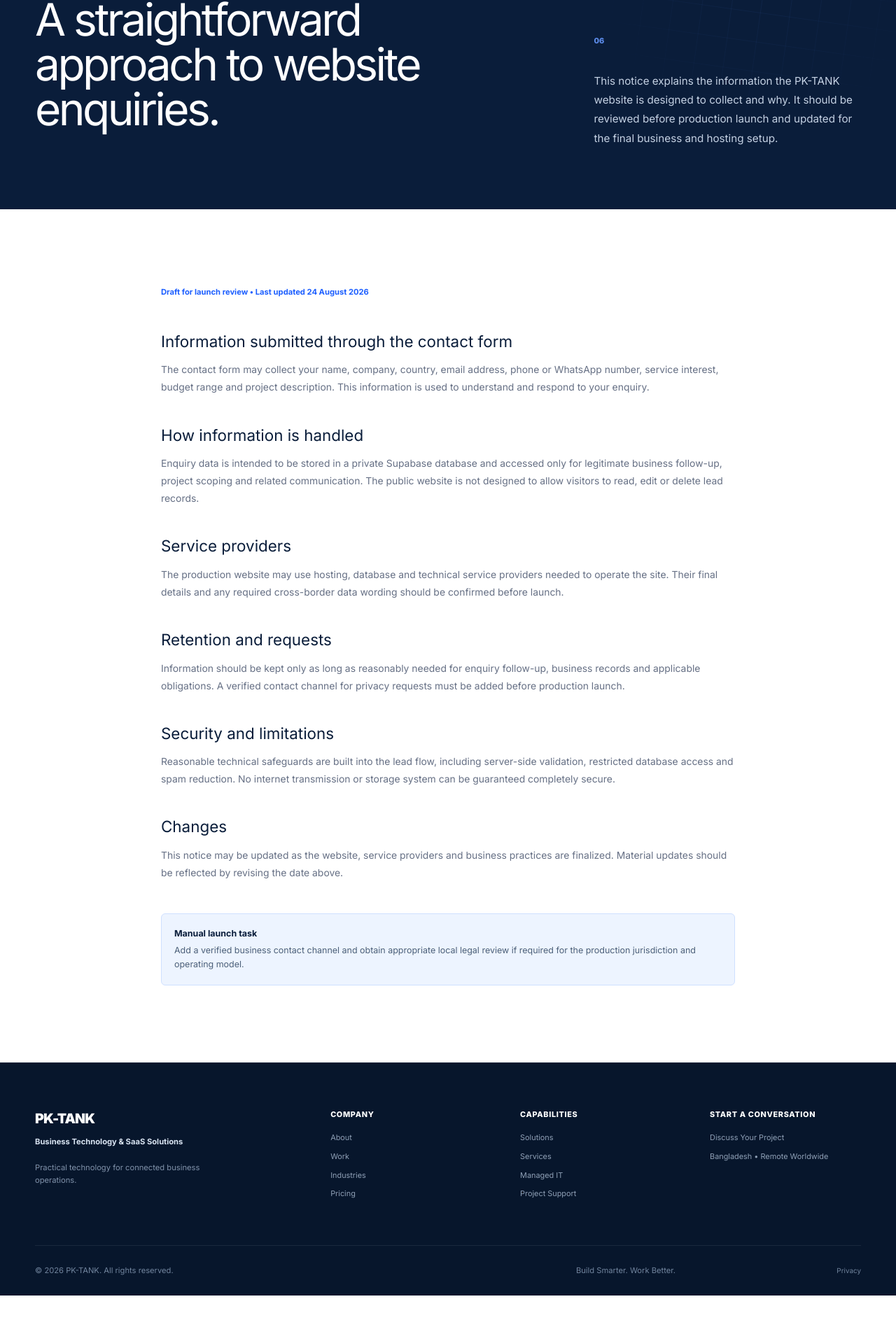
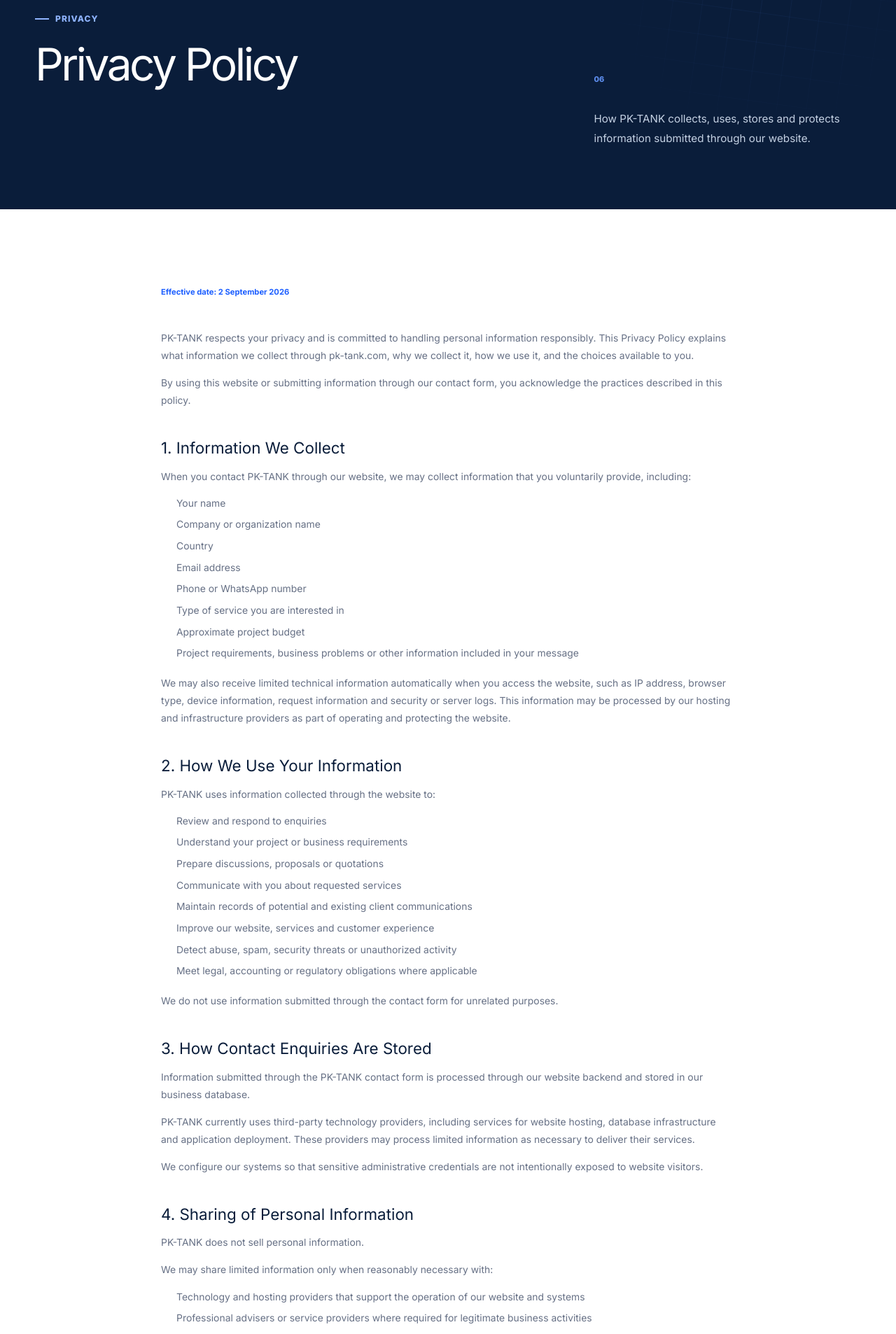
Before and after one commit to prasun02/pk-tank, a Next.js app: page /privacy in a window 1280 px wide. Shown: the part 245-2151 px from the top of the page at 70% size. Before the commit the page ends 2096 px from the top, so only its background shows below. Built offline with nearby package versions, Linux system fonts and the light colour scheme; no server answers.

Commit message:
Finalize production privacy policy

```diff
--- a/src/app/globals.css
+++ b/src/app/globals.css
@@ -454,6 +454,11 @@
 .legal-updated { margin-bottom: 45px; color: var(--blue); font-size: .7rem; font-weight: 700; }
 .legal-content h2 { margin: 38px 0 12px; color: var(--navy); font-size: 1.4rem; }
 .legal-content > p:not(.legal-updated) { color: var(--muted); font-size: .87rem; line-height: 1.8; }
+.legal-content > p + p { margin-top: 14px; }
+.legal-content ul { display: grid; gap: 7px; margin: 14px 0 18px; padding-left: 22px; color: var(--muted); font-size: .87rem; line-height: 1.7; }
+.legal-contact { display: grid; gap: 7px; color: var(--muted); font-size: .87rem; font-style: normal; line-height: 1.7; }
+.legal-contact strong { color: var(--navy); }
+.legal-contact a { color: var(--blue); text-decoration: underline; text-underline-offset: 3px; overflow-wrap: anywhere; }
 .legal-content .notice-card { margin-top: 45px; }
 .not-found { min-height: 70vh; display: grid; align-items: center; background: var(--wash); }
 .not-found-grid { display: grid; grid-template-columns: .65fr 1.35fr; gap: 80px; align-items: center; padding-block: 100px; }
--- a/src/app/privacy/page.tsx
+++ b/src/app/privacy/page.tsx
@@ -1,36 +1,114 @@
+import Link from "next/link";
 import { PageHero } from "@/components/page-hero";
 import { pageMetadata } from "@/lib/metadata";
 
-export const metadata = pageMetadata(
-  "Privacy",
-  "How PK-TANK handles information submitted through this website.",
-  "/privacy",
-);
+const description =
+  "Learn how PK-TANK collects, uses, stores and protects information submitted through pk-tank.com.";
+
+export const metadata = pageMetadata("Privacy Policy", description, "/privacy");
 
 export default function PrivacyPage() {
   return (
     <main id="main-content">
       <PageHero
         eyebrow="Privacy"
-        title="A straightforward approach to website enquiries."
-        description="This notice explains the information the PK-TANK website is designed to collect and why. It should be reviewed before production launch and updated for the final business and hosting setup."
+        title="Privacy Policy"
+        description="How PK-TANK collects, uses, stores and protects information submitted through our website."
         index="06"
       />
       <section className="section shell legal-content">
-        <p className="legal-updated">Draft for launch review • Last updated 24 August 2026</p>
-        <h2>Information submitted through the contact form</h2>
-        <p>The contact form may collect your name, company, country, email address, phone or WhatsApp number, service interest, budget range and project description. This information is used to understand and respond to your enquiry.</p>
-        <h2>How information is handled</h2>
-        <p>Enquiry data is intended to be stored in a private Supabase database and accessed only for legitimate business follow-up, project scoping and related communication. The public website is not designed to allow visitors to read, edit or delete lead records.</p>
-        <h2>Service providers</h2>
-        <p>The production website may use hosting, database and technical service providers needed to operate the site. Their final details and any required cross-border data wording should be confirmed before launch.</p>
-        <h2>Retention and requests</h2>
-        <p>Information should be kept only as long as reasonably needed for enquiry follow-up, business records and applicable obligations. A verified contact channel for privacy requests must be added before production launch.</p>
-        <h2>Security and limitations</h2>
-        <p>Reasonable technical safeguards are built into the lead flow, including server-side validation, restricted database access and spam reduction. No internet transmission or storage system can be guaranteed completely secure.</p>
-        <h2>Changes</h2>
-        <p>This notice may be updated as the website, service providers and business practices are finalized. Material updates should be reflected by revising the date above.</p>
-        <div className="notice-card"><p><strong>Manual launch task</strong> Add a verified business contact channel and obtain appropriate local legal review if required for the production jurisdiction and operating model.</p></div>
+        <p className="legal-updated">Effective date: 2 September 2026</p>
+
+        <p>PK-TANK respects your privacy and is committed to handling personal information responsibly. This Privacy Policy explains what information we collect through pk-tank.com, why we collect it, how we use it, and the choices available to you.</p>
+        <p>By using this website or submitting information through our contact form, you acknowledge the practices described in this policy.</p>
+
+        <h2>1. Information We Collect</h2>
+        <p>When you contact PK-TANK through our website, we may collect information that you voluntarily provide, including:</p>
+        <ul>
+          <li>Your name</li>
+          <li>Company or organization name</li>
+          <li>Country</li>
+          <li>Email address</li>
+          <li>Phone or WhatsApp number</li>
+          <li>Type of service you are interested in</li>
+          <li>Approximate project budget</li>
+          <li>Project requirements, business problems or other information included in your message</li>
+        </ul>
+        <p>We may also receive limited technical information automatically when you access the website, such as IP address, browser type, device information, request information and security or server logs. This information may be processed by our hosting and infrastructure providers as part of operating and protecting the website.</p>
+
+        <h2>2. How We Use Your Information</h2>
+        <p>PK-TANK uses information collected through the website to:</p>
+        <ul>
+          <li>Review and respond to enquiries</li>
+          <li>Understand your project or business requirements</li>
+          <li>Prepare discussions, proposals or quotations</li>
+          <li>Communicate with you about requested services</li>
+          <li>Maintain records of potential and existing client communications</li>
+          <li>Improve our website, services and customer experience</li>
+          <li>Detect abuse, spam, security threats or unauthorized activity</li>
+          <li>Meet legal, accounting or regulatory obligations where applicable</li>
+        </ul>
+        <p>We do not use information submitted through the contact form for unrelated purposes.</p>
+
+        <h2>3. How Contact Enquiries Are Stored</h2>
+        <p>Information submitted through the PK-TANK contact form is processed through our website backend and stored in our business database.</p>
+        <p>PK-TANK currently uses third-party technology providers, including services for website hosting, database infrastructure and application deployment. These providers may process limited information as necessary to deliver their services.</p>
+        <p>We configure our systems so that sensitive administrative credentials are not intentionally exposed to website visitors.</p>
+
+        <h2>4. Sharing of Personal Information</h2>
+        <p>PK-TANK does not sell personal information.</p>
+        <p>We may share limited information only when reasonably necessary with:</p>
+        <ul>
+          <li>Technology and hosting providers that support the operation of our website and systems</li>
+          <li>Professional advisers or service providers where required for legitimate business activities</li>
+          <li>Government, regulatory or legal authorities where disclosure is required by applicable law</li>
+          <li>Parties involved in protecting PK-TANK, our clients, users or systems against fraud, abuse or security threats</li>
+        </ul>
+        <p>We do not provide contact-form information to third parties for their independent advertising or marketing purposes.</p>
+
+        <h2>5. Data Security</h2>
+        <p>PK-TANK uses reasonable technical and organizational measures to protect information handled through the website.</p>
+        <p>These measures may include HTTPS encryption, access controls, server-side validation, database security controls, restricted administrative credentials, account security measures and monitoring for suspicious activity.</p>
+        <p>However, no internet-based system can guarantee absolute security. Users should avoid submitting passwords, payment-card details, confidential credentials or other highly sensitive information through the general contact form.</p>
+
+        <h2>6. Data Retention</h2>
+        <p>We retain enquiry and business-contact information only for as long as reasonably necessary for purposes such as responding to enquiries, managing potential client relationships, maintaining business records, providing services, resolving disputes and meeting applicable legal or accounting requirements.</p>
+        <p>Information that is no longer reasonably required may be deleted or anonymized.</p>
+
+        <h2>7. Cookies and Analytics</h2>
+        <p>PK-TANK may use essential technologies required for website functionality, security and performance.</p>
+        <p>If analytics, advertising or other non-essential tracking technologies are introduced in the future, this Privacy Policy and any required cookie or consent mechanisms will be updated accordingly.</p>
+        <p>PK-TANK does not currently claim to use advertising cookies unless such services are specifically enabled.</p>
+
+        <h2>8. External Links</h2>
+        <p>The PK-TANK website may contain links to third-party websites, platforms, demonstrations or services.</p>
+        <p>PK-TANK is not responsible for the privacy practices, security or content of third-party websites. Visitors should review the privacy policies of those services before providing personal information.</p>
+
+        <h2>9. Your Privacy Choices</h2>
+        <p>Depending on your location and applicable law, you may have rights relating to your personal information, which may include requesting access, correction or deletion of information that PK-TANK holds about you.</p>
+        <p>You may also ask us to stop using your information for future business communication where applicable.</p>
+        <p>To make a privacy-related request, contact PK-TANK through the website&apos;s Contact page and clearly state that your message relates to a privacy request.</p>
+
+        <h2>10. International Processing</h2>
+        <p>PK-TANK is based in Bangladesh and may work with customers, technology providers and services located in other countries.</p>
+        <p>As a result, information may be processed or stored in jurisdictions outside your country. Where applicable, we take reasonable steps to use reputable service providers and appropriate safeguards.</p>
+
+        <h2>11. Children&apos;s Privacy</h2>
+        <p>PK-TANK&apos;s website and business services are intended for businesses and professional users and are not specifically directed toward children.</p>
+        <p>We do not knowingly seek to collect personal information from children through the general business enquiry form.</p>
+
+        <h2>12. Changes to This Privacy Policy</h2>
+        <p>PK-TANK may update this Privacy Policy when our website, services, technology providers or legal obligations change.</p>
+        <p>When material changes are made, the updated policy will be published on this page and the effective date will be revised.</p>
+
+        <h2>13. Contact PK-TANK</h2>
+        <p>For questions about this Privacy Policy, your personal information or how PK-TANK handles website enquiries, contact us through:</p>
+        <address className="legal-contact">
+          <strong>PK-TANK</strong>
+          <span>Business Technology &amp; SaaS Solutions</span>
+          <span>Website: <a href="https://pk-tank.com">https://pk-tank.com</a></span>
+          <span>Contact: <Link href="/contact">https://pk-tank.com/contact</Link></span>
+        </address>
       </section>
     </main>
   );
```
